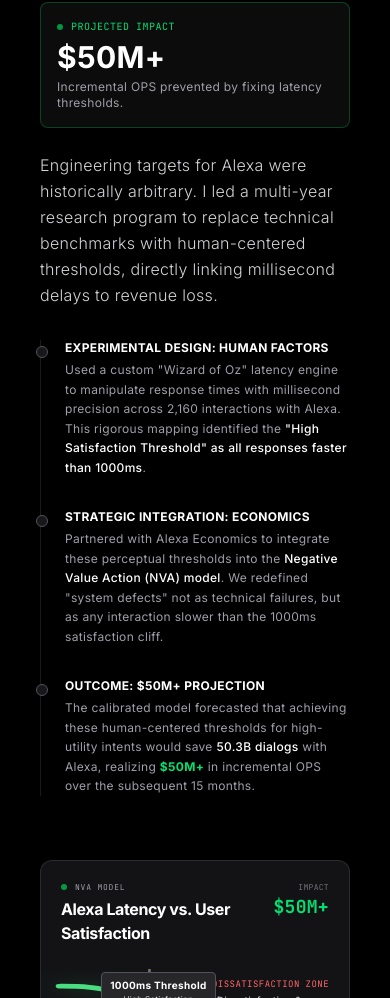
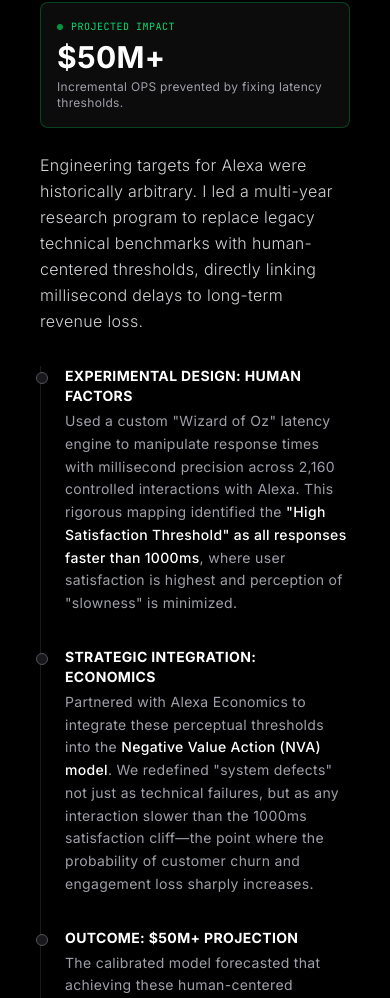
Before and after one commit to brandonfluegel/Research-Portfolio, a Next.js app: page / in a window 390 px wide. Shown: the part 1002-2000 px from the top of the page. Built offline with nearby package versions, Linux system fonts and the light colour scheme.

Commit message:
Update Amazon project impact figures to 00M+

```diff
--- a/app/page.tsx
+++ b/app/page.tsx
@@ -36,7 +36,7 @@ export default function Home() {
             variants={fadeInUp}
             initial="hidden"
             animate="visible"
-            className="font-bold leading-[1.1] tracking-tight text-center mb-4 md:mb-6 text-2xl md:text-[clamp(2.5rem,5vw,4.5rem)] text-white text-balance"
+            className="font-bold leading-[1.1] tracking-tight text-center mb-4 md:mb-6 text-xl md:text-[clamp(2rem,4vw,3.6rem)] text-white text-balance"
           >
             Human Factors PhD <br className="hidden md:block" />
           </motion.div>
--- a/components/AmazonProjectSection.tsx
+++ b/components/AmazonProjectSection.tsx
@@ -75,7 +75,7 @@ export default function AmazonProjectSection() {
               {/* ------------------------------------------------ */}
 
               <p className="text-base md:text-lg text-zinc-300 leading-relaxed font-light">
-                Engineering targets for Alexa were historically arbitrary. I led a multi-year research program to replace technical benchmarks with human-centered thresholds, directly linking millisecond delays to revenue loss.
+                Engineering targets for Alexa were historically arbitrary. I led a multi-year research program to replace legacy technical benchmarks with human-centered thresholds, directly linking millisecond delays to long-term revenue loss.
               </p>
             </div>
 
@@ -85,27 +85,27 @@ export default function AmazonProjectSection() {
               {/* Step 1 */}
               <div className="relative">
                 <span className="absolute -left-[29px] md:-left-[37px] top-1.5 w-3 h-3 bg-zinc-900 border border-zinc-600 rounded-full"></span>
-                <h4 className="text-xs md:text-sm font-bold text-white uppercase tracking-wide mb-1 md:mb-2">Experimental Design: Human Factors</h4>
-                <p className="text-xs md:text-sm text-zinc-400 leading-relaxed">
-                  Used a custom &quot;Wizard of Oz&quot; latency engine to manipulate response times with millisecond precision across 2,160 interactions with Alexa. This rigorous mapping identified the <span className="text-white font-medium">&quot;High Satisfaction Threshold&quot; as all responses faster than 1000ms</span>.
+                <h4 className="text-sm font-bold text-white uppercase tracking-wide mb-1 md:mb-2">Experimental Design: Human Factors</h4>
+                <p className="text-sm text-zinc-400 leading-relaxed">
+                  Used a custom &quot;Wizard of Oz&quot; latency engine to manipulate response times with millisecond precision across 2,160 controlled interactions with Alexa. This rigorous mapping identified the <span className="text-white font-medium">&quot;High Satisfaction Threshold&quot; as all responses faster than 1000ms</span>, where user satisfaction is highest and perception of &quot;slowness&quot; is minimized.
                 </p>
               </div>
 
               {/* Step 2 */}
               <div className="relative">
                 <span className="absolute -left-[29px] md:-left-[37px] top-1.5 w-3 h-3 bg-zinc-900 border border-zinc-600 rounded-full"></span>
-                <h4 className="text-xs md:text-sm font-bold text-white uppercase tracking-wide mb-1 md:mb-2">Strategic Integration: Economics</h4>
-                <p className="text-xs md:text-sm text-zinc-400 leading-relaxed">
-                  Partnered with Alexa Economics to integrate these perceptual thresholds into the <span className="text-white font-medium">Negative Value Action (NVA) model</span>. We redefined &quot;system defects&quot; not as technical failures, but as any interaction slower than the 1000ms satisfaction cliff.
+                <h4 className="text-sm font-bold text-white uppercase tracking-wide mb-1 md:mb-2">Strategic Integration: Economics</h4>
+                <p className="text-sm text-zinc-400 leading-relaxed">
+                  Partnered with Alexa Economics to integrate these perceptual thresholds into the <span className="text-white font-medium">Negative Value Action (NVA) model</span>. We redefined &quot;system defects&quot; not just as technical failures, but as any interaction slower than the 1000ms satisfaction cliff—the point where the probability of customer churn and engagement loss sharply increases.
                 </p>
               </div>
 
               {/* Step 3 (Outcome - Visible on Desktop flow, Mobile sees top block) */}
                <div className="relative">
                 <span className="absolute -left-[29px] md:-left-[37px] top-1.5 w-3 h-3 bg-zinc-900 border border-zinc-600 rounded-full"></span>
-                <h4 className="text-xs md:text-sm font-bold text-white uppercase tracking-wide mb-1 md:mb-2">Outcome: $50M+ Projection</h4>
-                <p className="text-xs md:text-sm text-zinc-400 leading-relaxed">
-                  The calibrated model forecasted that achieving these human-centered thresholds for high-utility intents would save <span className="text-white font-medium">50.3B dialogs</span> with Alexa, realizing <span className="text-green-400 font-bold">$50M+</span> in incremental OPS over the subsequent 15 months.
+                <h4 className="text-sm font-bold text-white uppercase tracking-wide mb-1 md:mb-2">Outcome: $50M+ Projection</h4>
+                <p className="text-sm text-zinc-400 leading-relaxed">
+                  The calibrated model forecasted that achieving these human-centered thresholds for high-utility intents would save <span className="text-white font-medium">50.3B dialogs</span> with Alexa. Realizing these interaction gains was projected to generate <span className="text-green-400 font-bold">$50M+</span> in incremental revenue over the subsequent 15 months, providing a definitive financial North Star for Alexa’s global engineering roadmap.
                 </p>
               </div>
             </div>
@@ -236,6 +236,10 @@ export default function AmazonProjectSection() {
                 <span>3000ms</span>
               </div>
             </div>
+
+            <p className="mt-8 text-center text-[10px] font-mono text-zinc-600 uppercase tracking-widest">
+              Fig 1. The &quot;Satisfaction Cliff&quot;: User satisfaction drops sharply after 1000ms
+            </p>
           </motion.div>
         </motion.div>
 
@@ -280,14 +284,14 @@ export default function AmazonProjectSection() {
                   <div className="group">
                     <h4 className="text-sm md:text-base font-bold text-white mb-2 group-hover:text-purple-400 transition-colors">Operationalizing &quot;Clutter&quot;</h4>
                     <p className="text-xs md:text-sm text-zinc-400 leading-relaxed">
-                      Stakeholders debated UI density based on aesthetics. I shifted the conversation to <strong>cognitive cost</strong>. Using fNIRS (functional neuroimaging), we proved that FireTV&apos;s UI density triggered significantly higher activation in the Left DLPFC (working memory) compared to competitors.
+                    The FireTV Home UI design was historically based on aesthetic preferences. I shifted the conversation to <strong>cognitive cost</strong>. Using fNIRS (functional neuroimaging), we proved that FireTV&apos;s UI density triggered significantly higher activation in the Left DLPFC (working memory) compared to competitors (Apple TV & Netflix).
                     </p>
                   </div>
                   <div className="w-full h-[1px] bg-white/5"></div>
                   <div className="group">
                     <h4 className="text-sm md:text-base font-bold text-white mb-2 group-hover:text-purple-400 transition-colors">The Strategic Pivot</h4>
                     <p className="text-xs md:text-sm text-zinc-400 leading-relaxed">
-                      We optimized the Home UI to reduce cognitive load, resulting in increased engagement metrics and a simpler mental model for content discovery.
+                      We optimized the Home UI to reduce cognitive load for 75M+ customers, resulting in increased engagement metrics and a simpler mental model for content discovery.
                     </p>
                   </div>
                 </div>
@@ -326,7 +330,7 @@ export default function AmazonProjectSection() {
            </motion.div>
 
            {/* RIGHT: IMAGE */}
-           <motion.div variants={fadeInFromRight} className="lg:col-span-7 flex justify-center relative">
+           <motion.div variants={fadeInFromRight} className="lg:col-span-7 flex flex-col items-center justify-center relative">
               <div className="absolute top-1/2 left-1/2 -translate-x-1/2 -translate-y-1/2 w-[300px] md:w-[400px] h-[300px] md:h-[400px] bg-white/5 blur-[80px] rounded-full -z-10"></div>
               <motion.div
                 animate={{ y: [0, -15, 0] }}
@@ -342,6 +346,9 @@ export default function AmazonProjectSection() {
                   className="w-full h-auto drop-shadow-[0_20px_50px_rgba(0,0,0,0.5)] hover:scale-105 transition-transform duration-700"
                 />
               </motion.div>
+              <p className="mt-8 text-center text-[10px] font-mono text-zinc-600 uppercase tracking-widest">
+                  Fig 3. Echo Show 10 with Motion Tracking
+              </p>
            </motion.div>
         </motion.div>
 
```
